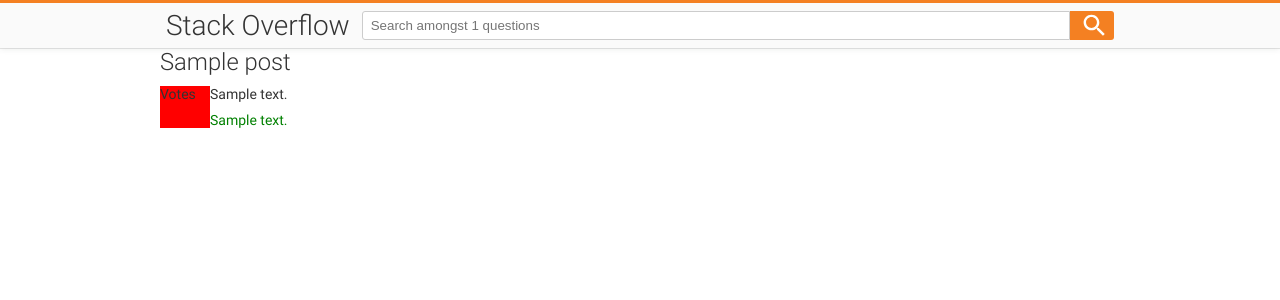
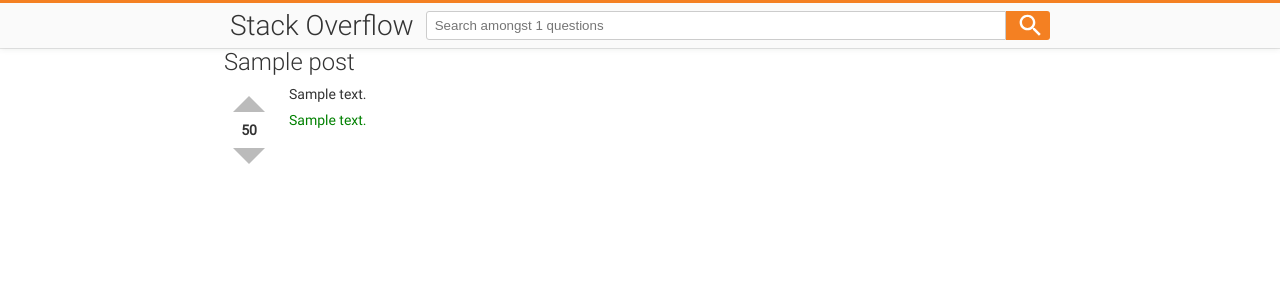
Before and after one commit to c16matan/examensarbete, a Django app: page /question/1 in a window 1280 px wide. Shown: the top 300 px of the page. Run offline with Django 3.2, Linux system fonts and the light colour scheme; tables that the repository leaves empty hold one stand-in row (values such as "Sample post").

Commit message:
Added arrow icon to question view

```diff
--- a/django-project/questions/templates/questions/post-preview.html
+++ b/django-project/questions/templates/questions/post-preview.html
@@ -5,7 +5,7 @@
             <div>Votes</div>
         </div>
         <div class="stats-box answer-stats">
-            {{ question.answer_count }}
+            <b>{{ question.answer_count }}</b>
             <div>Answers</div>
         </div>
     </div>
--- a/django-project/questions/templates/questions/question.html
+++ b/django-project/questions/templates/questions/question.html
@@ -1,4 +1,5 @@
 {% extends 'base.html' %}
+{% load static %}
 
 {% block title %}Question{% endblock title %}
 
@@ -11,7 +12,9 @@
             {% endif %}
             <div class="post-container">
                 <div class="post-votes-container">
-                    Votes
+                    <img src="{% static 'images/arrow_up.svg' %}" class="votes-icon" alt="arrow icon">
+                    <b>50</b>
+                    <img src="{% static 'images/arrow_up.svg' %}" class="votes-icon votes-icon-down" alt="arrow icon">
                 </div>
                 <div class="post-comment-container">
                     <div class="post-text">
--- a/django-project/static/main.css
+++ b/django-project/static/main.css
@@ -51,7 +51,7 @@ ul, ol {
 }
 
 .container {
-    width: 55%;
+    width: 45%;
     margin: 0 auto;
 }
 
@@ -210,8 +210,15 @@ ul, ol {
 }
 
 .post-votes-container {
+    display: flex;
+    flex-direction: column;
+    align-items: center;
     width: 50px;
-    background-color: red;
+    padding-right: 15px;
+}
+
+.votes-icon-down {
+    transform: rotate(180deg);
 }
 
 .post-comment-container {
@@ -220,19 +227,19 @@ ul, ol {
 
 @media screen and (max-width: 1500px) {
     .container {
-        width: 65%;
+        width: 55%;
     }
 }
 
 @media screen and (max-width: 1300px) {
     .container {
-        width: 75%;
+        width: 65%;
     }
 }
 
 @media screen and (max-width: 1100px) {
     .container {
-        width: 85%;
+        width: 75%;
     }
 }
 
```
Also changed, not shown: django-project/static/images/arrow_up.svg (added).
